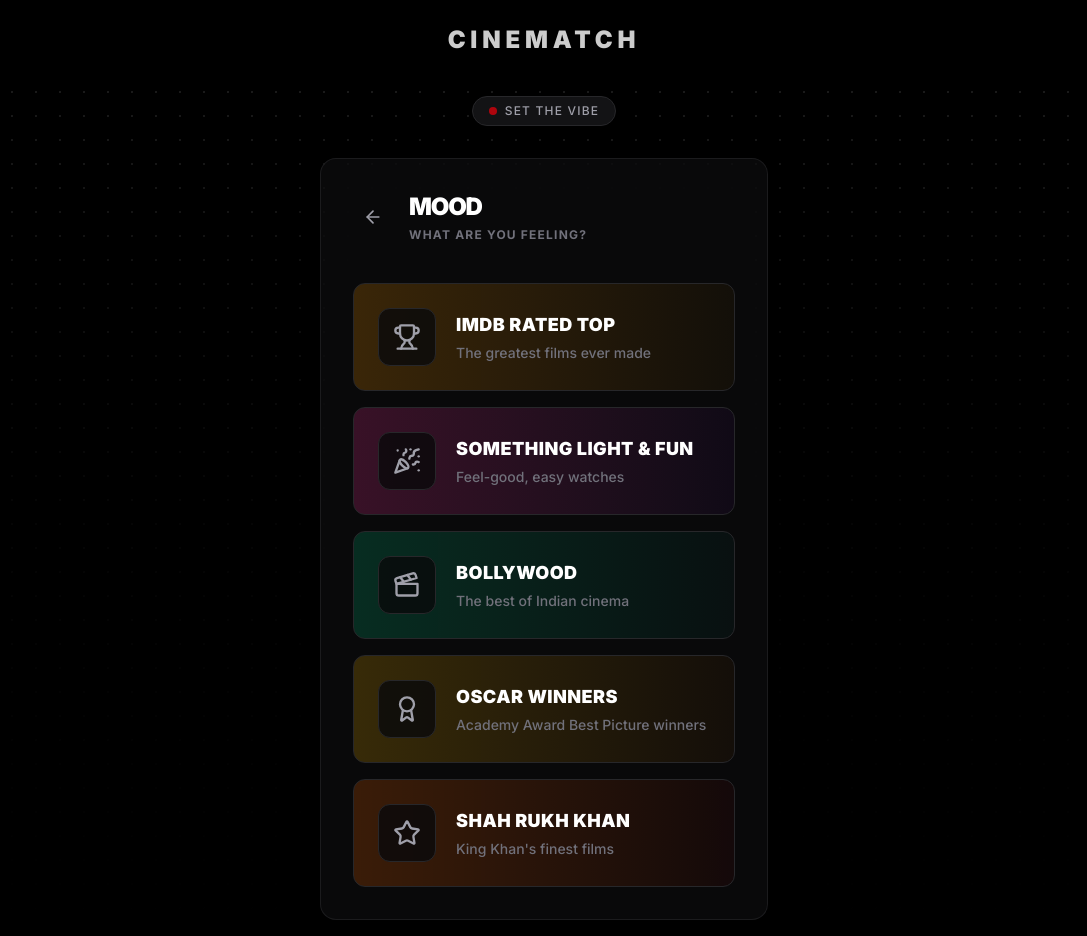
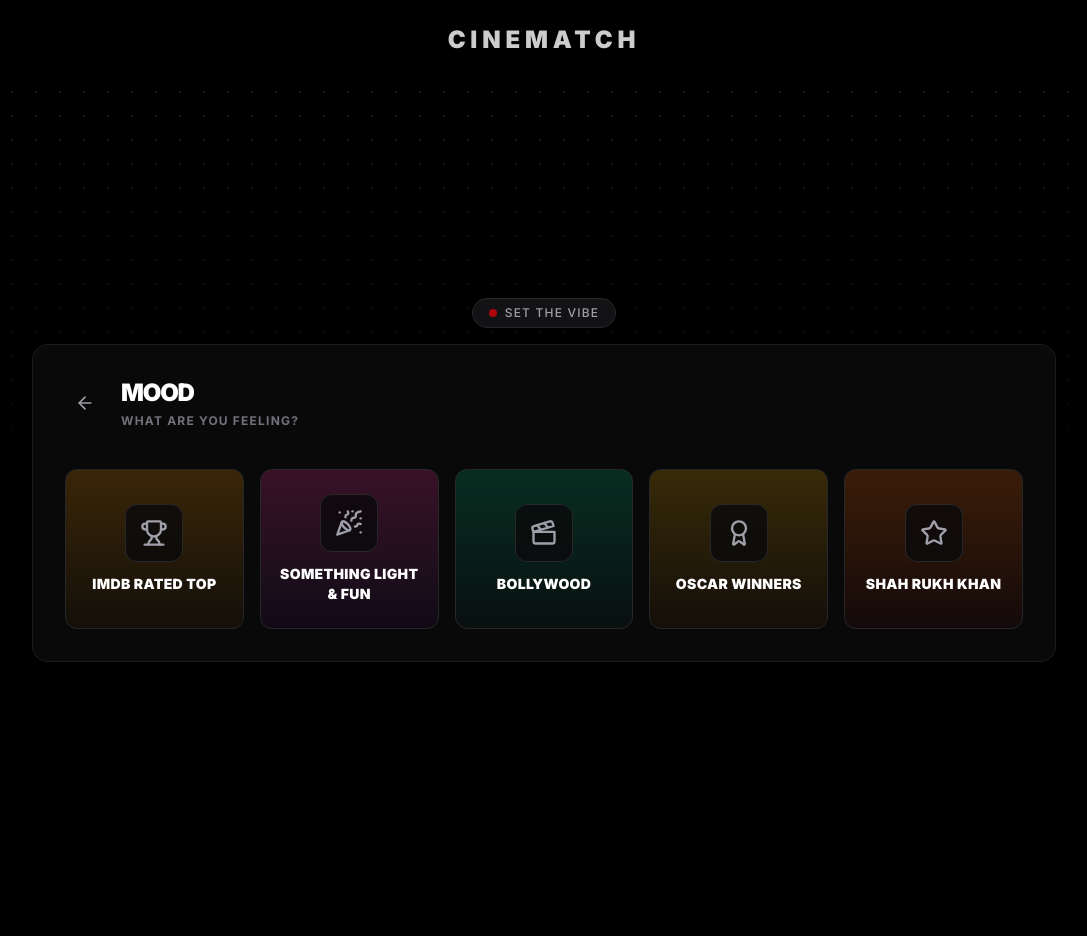
Before and after one commit to anujkhandalikar/cinematch-final, a Next.js app: page /mood in a window 1280 px wide. Shown: the whole page, without its empty margins (96-1183 px from the left). After the commit the page ends 880 px from the top, so only its background shows below. Built offline with nearby package versions, Linux system fonts and the light colour scheme.

Commit message:
refactor: improve responsive layout of the mood selection page for medium screens.

```diff
--- a/src/app/mood/page.tsx
+++ b/src/app/mood/page.tsx
@@ -65,10 +65,10 @@
             <motion.div
                 initial={{ opacity: 0, scale: 0.95 }}
                 animate={{ opacity: 1, scale: 1 }}
-                className="z-10 w-full max-w-md relative"
+                className="z-10 w-full max-w-md md:max-w-5xl relative"
             >
                 {/* Header Badge */}
-                <div className="flex justify-center mb-8">
+                <div className="flex justify-center mb-4">
                     <span className="inline-flex items-center rounded-full border border-zinc-800 bg-zinc-900/80 px-4 py-1.5 text-xs font-medium text-zinc-400 uppercase tracking-widest backdrop-blur-sm">
                         <span className="flex h-2 w-2 rounded-full bg-red-600 mr-2 animate-pulse"></span>
                         Set The Vibe
@@ -95,7 +95,7 @@
                             initial={{ opacity: 0, y: 10 }}
                             animate={{ opacity: 1, y: 0 }}
                             transition={{ delay: 0.1 }}
-                            className="grid gap-4 pt-4"
+                            className="grid gap-4 pt-4 md:grid-cols-5"
                         >
                             {MOODS.map((mood, i) => (
                                 <motion.button
@@ -103,20 +103,20 @@
                                     initial={{ opacity: 0, y: 15 }}
                                     animate={{ opacity: 1, y: 0 }}
                                     transition={{ delay: 0.15 + i * 0.08 }}
-                                    className={`group relative flex items-center p-6 rounded-xl bg-gradient-to-r ${mood.gradient} border border-zinc-800 hover:border-zinc-600 hover:scale-[1.02] transition-all duration-300 text-left w-full overflow-hidden`}
+                                    className={`group relative flex items-center md:flex-col md:justify-center md:py-6 md:px-4 p-6 rounded-xl bg-gradient-to-r md:bg-gradient-to-b ${mood.gradient} border border-zinc-800 hover:border-zinc-600 hover:scale-[1.02] transition-all duration-300 text-left md:text-center w-full overflow-hidden`}
                                     onClick={() => handleMoodSelect(mood.id)}
                                 >
                                     {/* Subtle glow on hover */}
                                     <div className="absolute inset-0 bg-white/[0.02] opacity-0 group-hover:opacity-100 transition-opacity duration-300" />
 
-                                    <div className="relative mr-5 p-3.5 rounded-xl bg-zinc-950/80 border border-zinc-800 group-hover:border-zinc-700 transition-colors text-zinc-400 group-hover:text-white">
+                                    <div className="relative mr-5 md:mr-0 md:mb-3 p-3.5 rounded-xl bg-zinc-950/80 border border-zinc-800 group-hover:border-zinc-700 transition-colors text-zinc-400 group-hover:text-white">
                                         {mood.icon}
                                     </div>
                                     <div className="relative">
-                                        <h3 className="font-black text-lg uppercase tracking-wide text-white mb-1 group-hover:text-red-500 transition-colors">
+                                        <h3 className="font-black text-lg md:text-sm uppercase tracking-wide text-white mb-1 md:mb-0 group-hover:text-red-500 transition-colors">
                                             {mood.label}
                                         </h3>
-                                        <p className="text-zinc-500 text-sm font-medium">
+                                        <p className="text-zinc-500 text-sm font-medium md:hidden">
                                             {mood.description}
                                         </p>
                                     </div>
```
